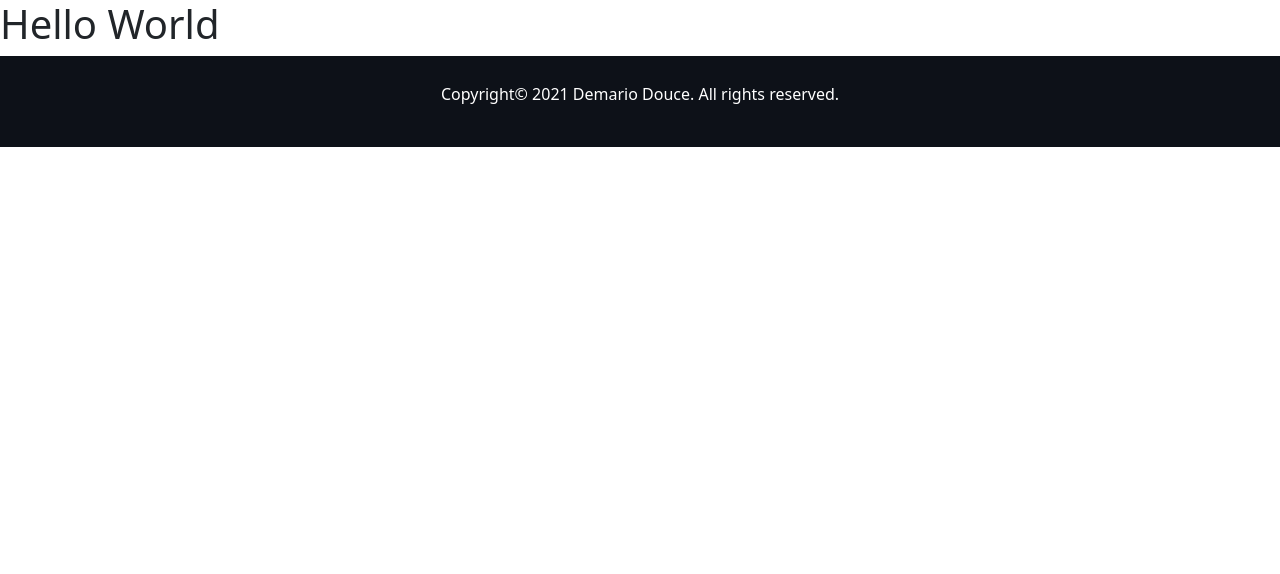
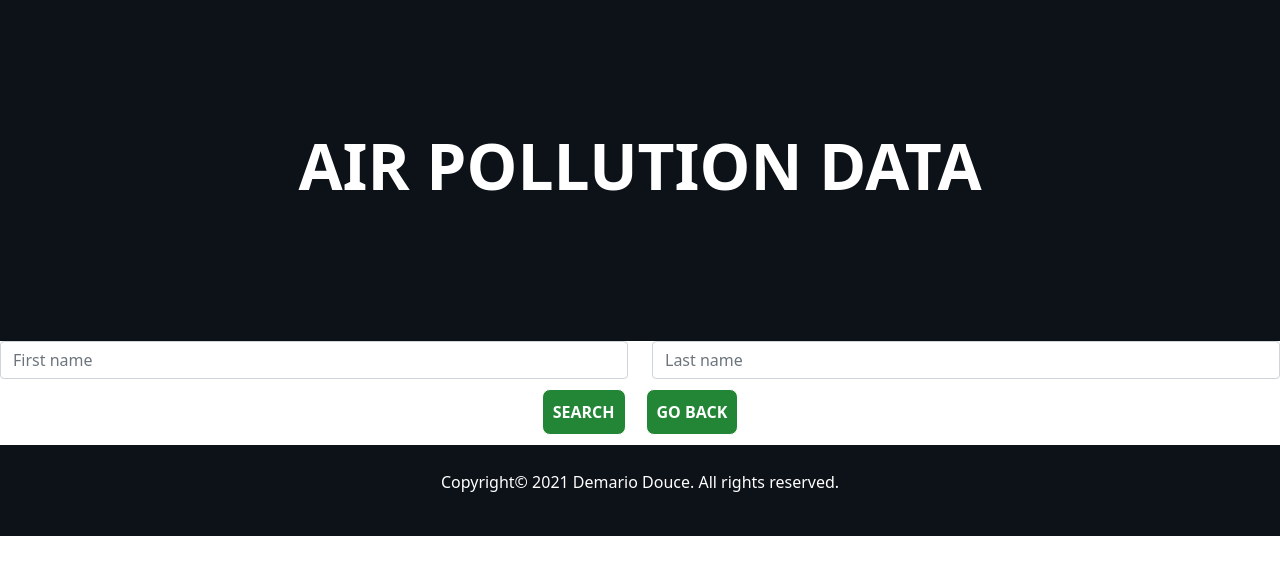
Before and after one commit to DemarioDouce/AirPolluti-Website, a React (Create React App) app: page /air-pollution in a window 1280 px wide. Shown: the top 574 px of the page. Built offline with nearby package versions, Linux system fonts and the light colour scheme; no server answers.

Commit message:
Changes and improvements.

```diff
--- a/src/pages/AirPollutionPage.js
+++ b/src/pages/AirPollutionPage.js
@@ -11,7 +11,7 @@ function AirPollution() {
   function submission(e) {
     axios
       .get(
-        "http://api.openweathermap.org/data/2.5/air_pollution?lat=50&lon=50&appid=5c5d6e30ba72c04e9d014b3a7c6c57af"
+        "http://api.openweathermap.org/data/2.5/air_pollution?lat=43.653225&lon=-79.383186&appid=5c5d6e30ba72c04e9d014b3a7c6c57af"
       )
       .then((result) => {
         console.log(result.data);
@@ -25,7 +25,41 @@ function AirPollution() {
     <>
       {/* Main container */}
       <div className="container-fluid">
-        <h1>Hello World</h1>
+        {/* Top section */}
+        <section className="container-top text-center">
+          <h1 className="header-text-top fw-bold">AIR POLLUTION DATA</h1>
+        </section>
+        {/* User input section */}
+        <section className="container-user-input text-center">
+          <form>
+            <div class="row">
+              <div class="col">
+                <input
+                  type="text"
+                  class="form-control"
+                  placeholder="First name"
+                  aria-label="First name"
+                />
+              </div>
+              <div class="col">
+                <input
+                  type="text"
+                  class="form-control"
+                  placeholder="Last name"
+                  aria-label="Last name"
+                />
+              </div>
+            </div>
+            <button type="submit" class="btn">
+              SEARCH
+            </button>
+            <Link to="/" style={{ textDecoration: "none" }}>
+              <button type="submit" class="btn">
+                GO BACK
+              </button>
+            </Link>
+          </form>
+        </section>
         <FooterComponent />
       </div>
     </>
--- a/src/res/css/AppStyle.css
+++ b/src/res/css/AppStyle.css
@@ -22,7 +22,7 @@
 .btn {
   background-color: #238636;
   color: #ffffff;
-  padding: 20px 20px;
+  padding: 10px 10px;
   font-size: 16px;
   margin: 10px;
   border: 1px solid #fff;
```
